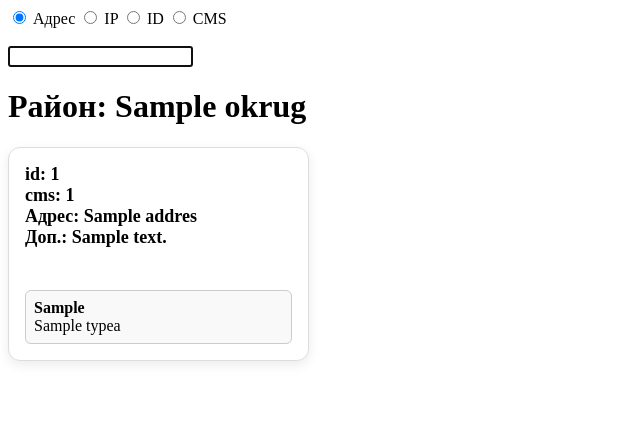
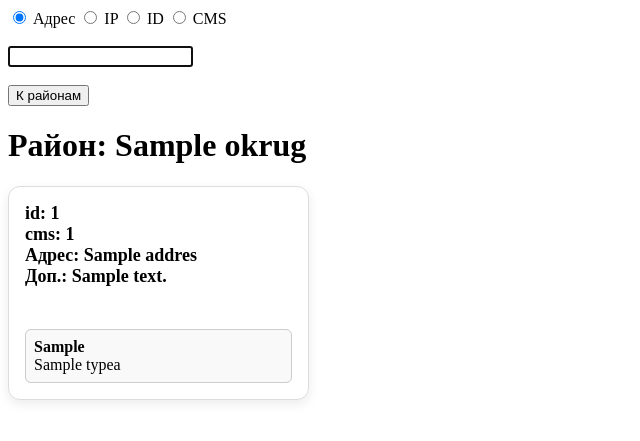
Before and after one commit to Gmoxa73/zv_project, a Django app: page /raions/1/ in a window 1280 px wide. Shown: the top 441 px of the page, without its empty margins (0-640 px from the left). Run offline with Django 5.2, Linux system fonts and the light colour scheme; tables that the repository leaves empty hold one stand-in row (values such as "Sample post").

Commit message:
+ button back

```diff
--- a/templates/raion_detail.html
+++ b/templates/raion_detail.html
@@ -60,6 +60,9 @@
   <input type="radio" id="id" name="ch" value="3" autocomplete="off" onclick="saveRadioValue()"> ID
   <input type="radio" id="id" name="ch" value="4" autocomplete="off" onclick="saveRadioValue()"> CMS<br><br>
   <input type="text" id="search" name="q" autocomplete="off" onfocus="restoreValue()" oninput="submitForm()">
+</form><br>
+<form action="http://localhost:8000/addr/">
+    <button value="К районам">К районам</button>
 </form>
   <h1>Район: {{ okrug.name }}</h1>
 
--- a/templates/raion_detail2.html
+++ b/templates/raion_detail2.html
@@ -58,6 +58,9 @@
   <input type="radio" id="id" name="ch" value="3" autocomplete="off" onclick="saveRadioValue()"> ID
   <input type="radio" id="id" name="ch" value="4" autocomplete="off" onclick="saveRadioValue()"> CMS<br><br>
   <input type="text" id="search" name="q" autocomplete="off" onfocus="restoreValue()" oninput="submitForm()">
+</form>
+<form action="http://localhost:8000/addr/">
+    <button value="К районам">К районам</button>
 </form>
 {% for ok in okrugs %}
     <h1>Район: {{ ok }}</h1>
```
